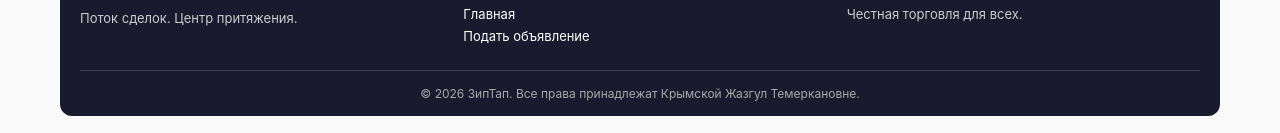
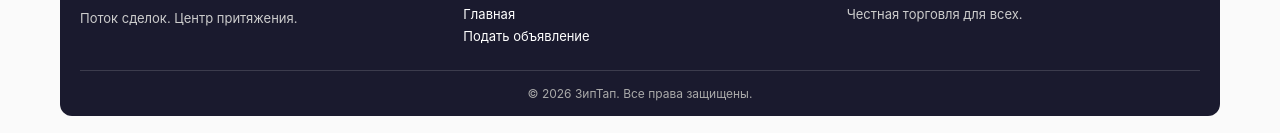
Before and after one commit to Zhazgul2026/flowhub, a React (Create React App) app in the folder frontend/: page / in a window 1280 px wide. Shown: the part 1421-1554 px from the top of the page. Built offline with nearby package versions, Linux system fonts and the light colour scheme; no server answers.

Commit message:
Убрано ФИО из футера

```diff
--- a/frontend/src/pages/HomePage.jsx
+++ b/frontend/src/pages/HomePage.jsx
@@ -238,7 +238,7 @@ function HomePage() {
           </div>
         </div>
         <div style={styles.footerBottom}>
-          © 2026 ЗипТап. Все права принадлежат Крымской Жазгул Темеркановне.
+          © 2026 ЗипТап. Все права защищены.
         </div>
       </footer>
     </div>
```
